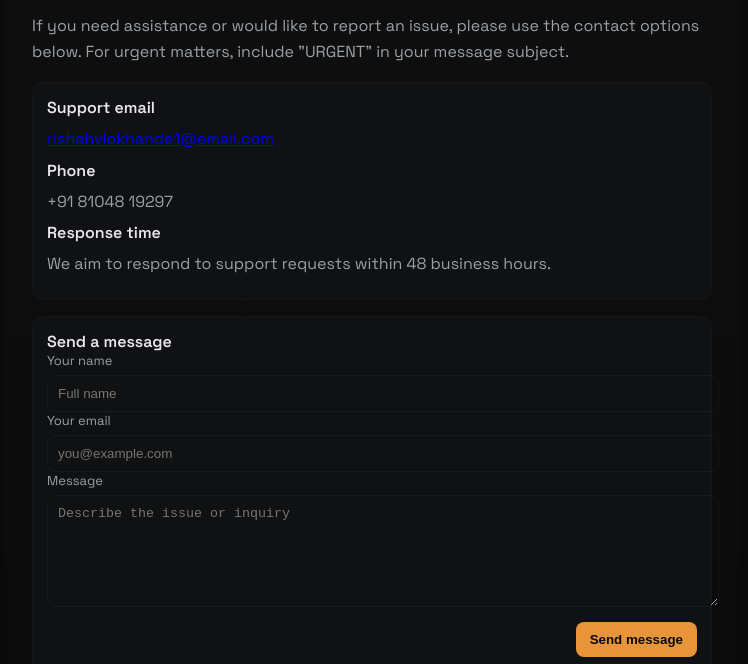
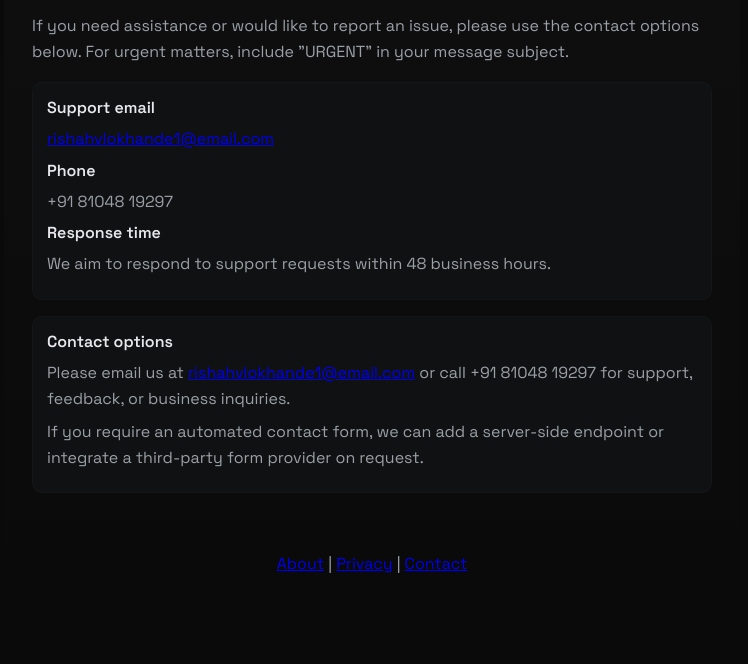
Before and after one commit to RVL15/QuickDrop, a website: page public/contact.html in a window 1280 px wide. Shown: the part 126-790 px from the top of the page, without its empty margins (268-1016 px from the left). Drawn offline with Linux system fonts and the light colour scheme.

Commit message:
Updated project files

```diff
--- a/public/contact.html
+++ b/public/contact.html
@@ -46,22 +46,9 @@
       </div>
 
       <div class="card">
-        <strong>Send a message</strong>
-        <form action="mailto:rishahvlokhande1@email.com" method="post" enctype="text/plain">
-          <label for="name">Your name</label>
-          <input id="name" name="name" placeholder="Full name">
-
-          <label for="email">Your email</label>
-          <input id="email" name="email" placeholder="you@example.com">
-
-          <label for="message">Message</label>
-          <textarea id="message" name="message" rows="6" placeholder="Describe the issue or inquiry"></textarea>
-
-          <div style="margin-top:10px;text-align:right">
-            <button type="submit" class="btn">Send message</button>
-          </div>
-        </form>
-        <p style="margin-top:10px;color:var(--muted);font-size:13px">Note: This form opens your email client. For automatic handling, integrate a server-side contact endpoint or third-party form provider.</p>
+        <strong>Contact options</strong>
+        <p style="margin:8px 0;color:var(--muted)">Please email us at <a href="mailto:rishahvlokhande1@email.com">rishahvlokhande1@email.com</a> or call +91 81048 19297 for support, feedback, or business inquiries.</p>
+        <p style="margin:8px 0;color:var(--muted)">If you require an automated contact form, we can add a server-side endpoint or integrate a third-party form provider on request.</p>
       </div>
     </div>
 
```
